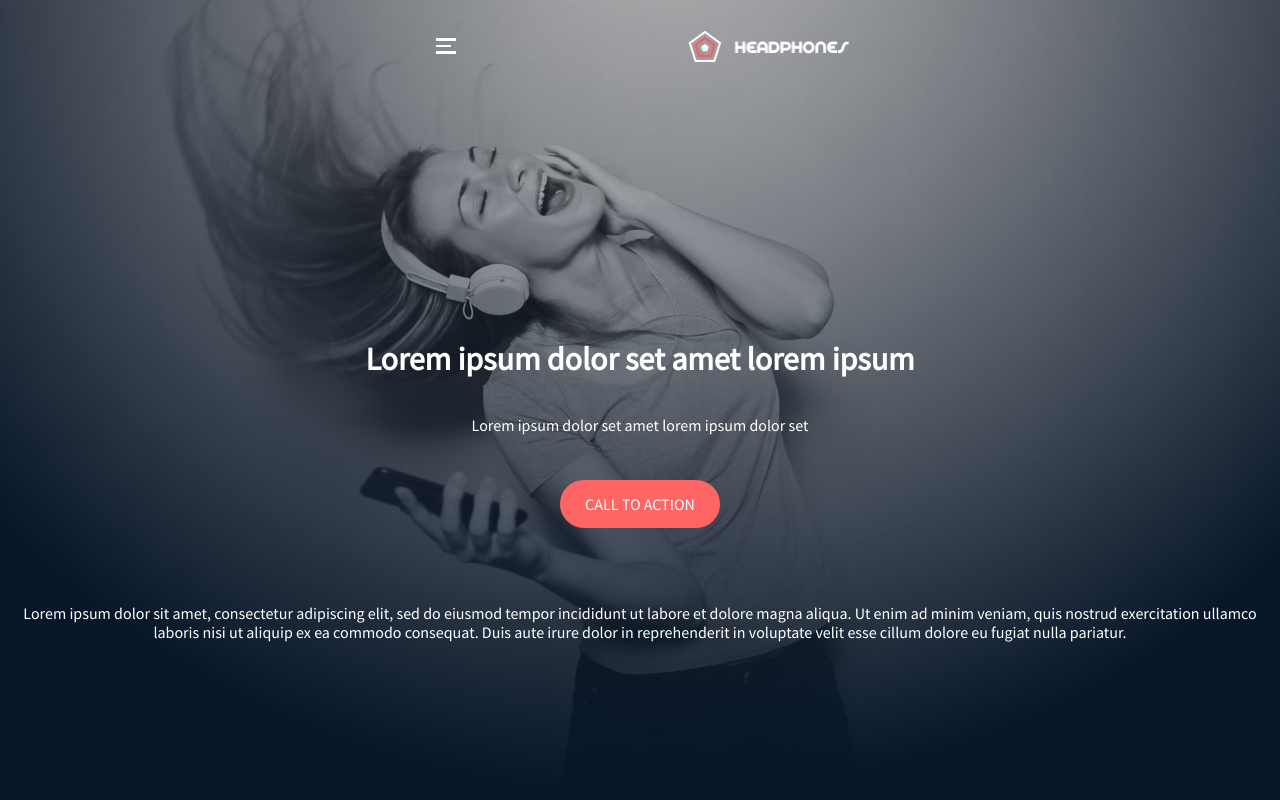
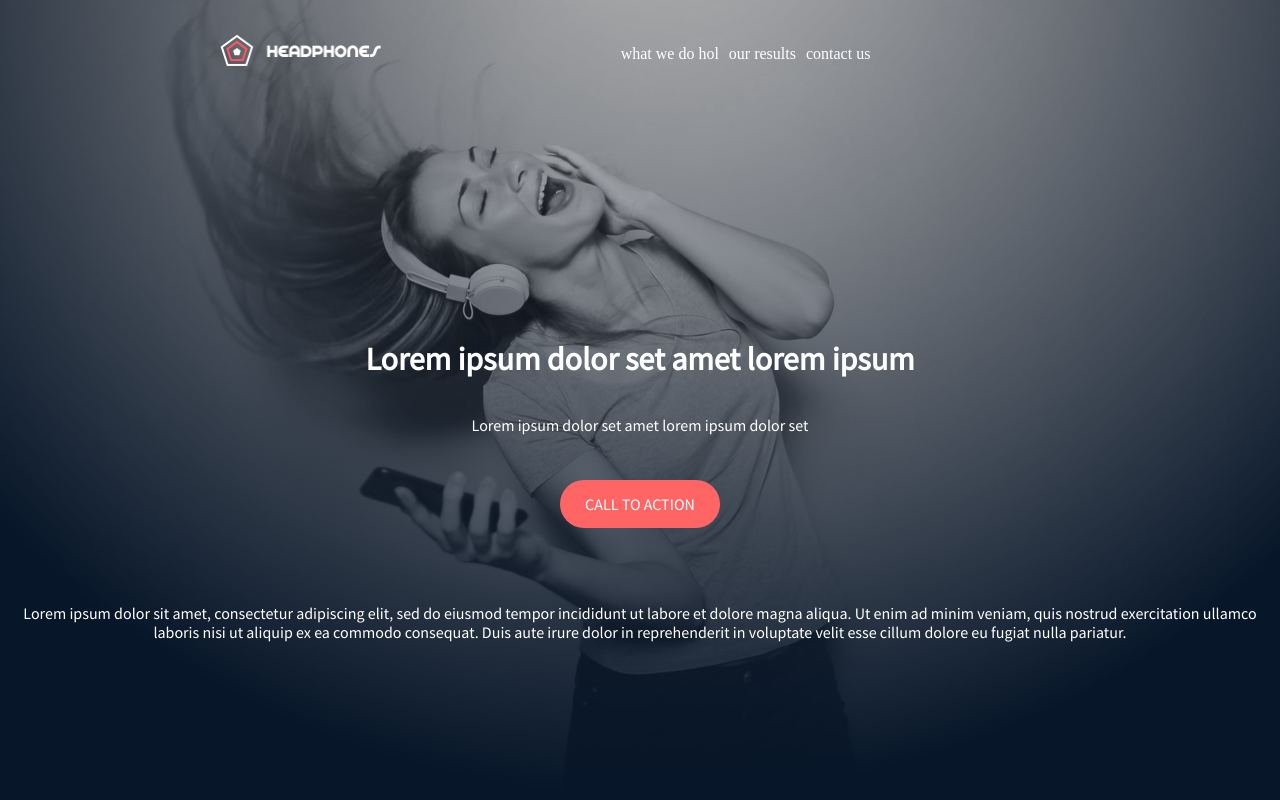
Before and after one commit to JoseAVallejo12/holberton-headphones, a plain HTML site: page 0-index.html in a window 1280 px wide. Shown: the top 800 px of the page. Drawn offline with Linux system fonts and the light colour scheme.

Commit message:
add tablet responsive menu

```diff
--- a/0-styles.scss
+++ b/0-styles.scss
@@ -152,7 +152,7 @@ template {
 /* Variables
   ============================= */
 
-$font-family_primary: 'Source Sans Pro', sans-serif;
+$font-family_primary: "Source Sans Pro", sans-serif;
 $primary-color: white;
 $value-image-scale: 1;
 
@@ -267,9 +267,13 @@ $value-image-scale: 1;
       padding: 15px 15px;
       width: 160px;
       border-radius: 30px;
-      background: #FF6565;
+      background: #ff6565;
       color: $primary-color;
       border: none;
+      &:hover {
+        opacity: 0.8;
+
+      }
     }
   }
 }
@@ -277,7 +281,7 @@ $value-image-scale: 1;
 .what_we_do {
   padding: 25px;
   text-align: center;
-  &  .we_do_body {
+  & .we_do_body {
     width: 100%;
     height: auto;
     display: flex;
@@ -291,10 +295,54 @@ $value-image-scale: 1;
       line-height: 30px;
     }
   }
-
 }
 
 .our_result {
   width: 100%;
   height: 100vh;
 }
+
+@media screen and (min-width: 767px) {
+  .navbar {
+    background: transparent;
+    position: absolute;
+    top: 30px;
+    display: flex;
+    align-items: center;
+    justify-content: center;
+    width: 100vw;
+    z-index: 3;
+
+    &__options {
+      text-align: center;
+      list-style: none;
+    }
+
+    &__input {
+      display: none;
+    }
+
+    &__label_hamburger {
+      display: none;
+    }
+
+    &__logo {
+      flex-basis: 50%;
+      max-width: 161px;
+    }
+
+    &__options {
+      flex-basis: 50%;
+      display: flex;
+      justify-content: center;
+      & li a {
+        color: $primary-color;
+        text-decoration: none;
+        padding-left: 10px;
+        &:hover{
+          color: #ff6565;
+        }
+      }
+    }
+  }
+}
```
Also changed, not shown: 0-styles.css. Lines whose indentation alone changed are shown as unchanged.
